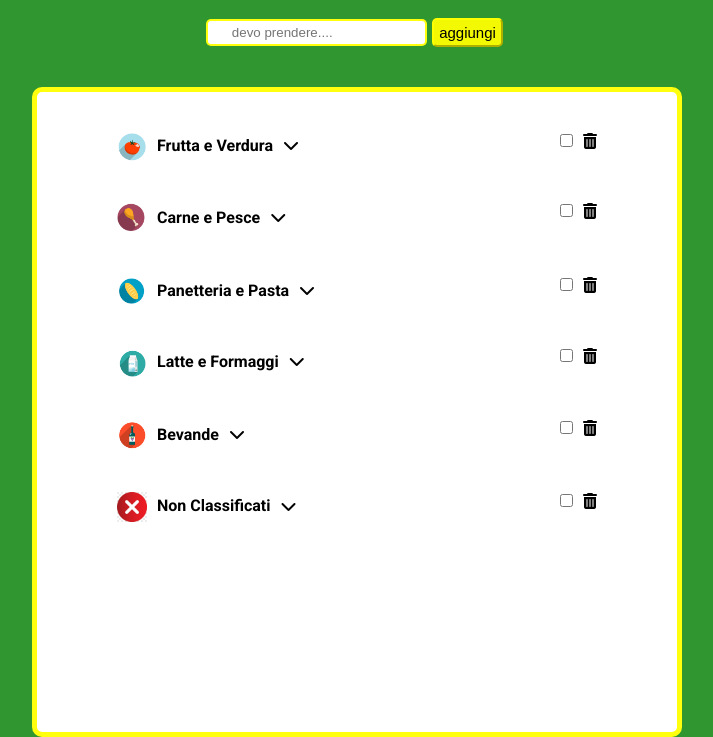
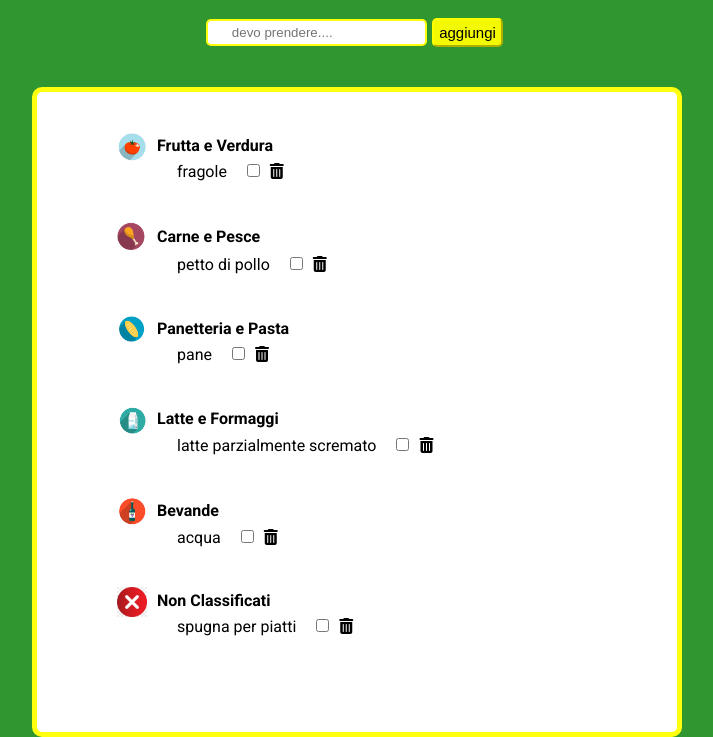
Before and after one commit to saragisondi/vue-todolist, a plain HTML site: page shopping list/index.html in a window 1280 px wide. Shown: the part 130-867 px from the top of the page, without its empty margins (283-996 px from the left). Drawn offline with nearby package versions, Linux system fonts and the light colour scheme.

Commit message:
add shopping list

```diff
--- a/shopping list/css/style.css
+++ b/shopping list/css/style.css
@@ -39,13 +39,6 @@ header{
   color: rgba(255, 255, 0, 0.947) ;
 }
 
-.container-input{
-  display: flex;
-  justify-content: center;
-  align-items: center;
-  margin: 40px 0;
-}
-
 header input{
   border: 2px solid rgba(255, 255, 0, 0.947);
   border-radius:5px;
@@ -61,6 +54,16 @@ header button{
   border-radius:5px
 }
 
+.container-input{
+  display: flex;
+  justify-content: center;
+  align-items: center;
+  margin: 40px 0;
+}
+
+.decoration{
+  text-decoration: line-through;
+}
 /*MAIN*/
 main{
   display: flex;
@@ -84,3 +87,7 @@ main{
 .fa-trash-can:hover{
   color:red;
 }
+
+.icons{
+  margin: 0 20px
+}
--- a/shopping list/index.html
+++ b/shopping list/index.html
@@ -52,19 +52,30 @@
             <li v-for="(list,index) in lists">
               <div class="container-category">
                 <img :src="list.img">
-                <b>{{list.category}}</b>
-                <i class="fa-solid fa-chevron-down"></i>
+                <b>{{list.name}}</b>
+                <ul>
+
+                  <li v-for="(element,index) in list.category">
+
+                    <span v-if="list.done === true" class="decoration">
+                      {{element}}
+                    </span>
+                    <span v-if="list.done === false">
+                      {{element}}
+                    </span>
+                    <span>{{list.text}}</span>
+                    <span >{{list.text}}</span>
+                    <span class="icons">
+                      <input v-model.trim="list.done" type="checkbox" name="checkbox" id="checkbox">
+                      <i @click="deleteRow(index)" class="fa-solid fa-trash-can"></i>
+                    </span>
+
+
+
+                  </li>
+                </ul>
               </div>
 
-              <div class="container-text">
-                <span>{{list.text}}</span>
-
-                <span>
-                  <input type="checkbox" name="checkbox" id="checkbox">
-                  <i class="fa-solid fa-trash-can"></i>
-                </span>
-
-              </div>
 
             </li>
           </ul>
--- a/shopping list/js/script.js
+++ b/shopping list/js/script.js
@@ -5,36 +5,57 @@ createApp({
     return{
     lists:[
       {
-        category:'Frutta e Verdura',
+        name:'Frutta e Verdura',
         img:'img/frutta.png',
-        done:false
+        done:false,
+        category:[
+          'fragole',
+
+        ]
       },
       {
-        category:'Carne e Pesce',
+        name:'Carne e Pesce',
         img:'img/carne.png',
-        done:false
+        done:false,
+        category:[
+          'petto di pollo',
+
+        ]
       },
       {
-        category:'Panetteria e Pasta',
+        name:'Panetteria e Pasta',
         img:'img/pane.png',
-        done:false
+        done:false,
+        category:[
+          'pane'
+        ]
       },
       {
-        category:'Latte e Formaggi',
+        name:'Latte e Formaggi',
         img:'img/latte.png',
-        done:false
+        done:false,
+        category:[
+          'latte parzialmente scremato'
+        ]
       },
       {
-        category:'Bevande',
+        name:'Bevande',
         img:'img/bevande.png',
-        done:false
+        done:false,
+        category:[
+          'acqua',
+        ]
       },
       {
-        category:'Non Classificati',
+        name:'Non Classificati',
         img:'img/x.jpg',
-        done:false
+        done:false,
+        category:[
+          'spugna per piatti'
+        ]
       },
     ],
+
     toDo: "",
     }
 },
@@ -47,10 +68,21 @@ addNew(){
     done: false
   }
 
-  this.lists.unshift(addNewToDo)
+
+  if (this.addNewToDo === this.lists.category){
+    this.lists.push(addNewToDo)
+
+  }
+
+
   console.log(addNewToDo)
   this.toDo="";
-}
+},
+
+deleteRow(index){
+    this.lists.splice(index,1);
+
+  },
 }
 
 
```
